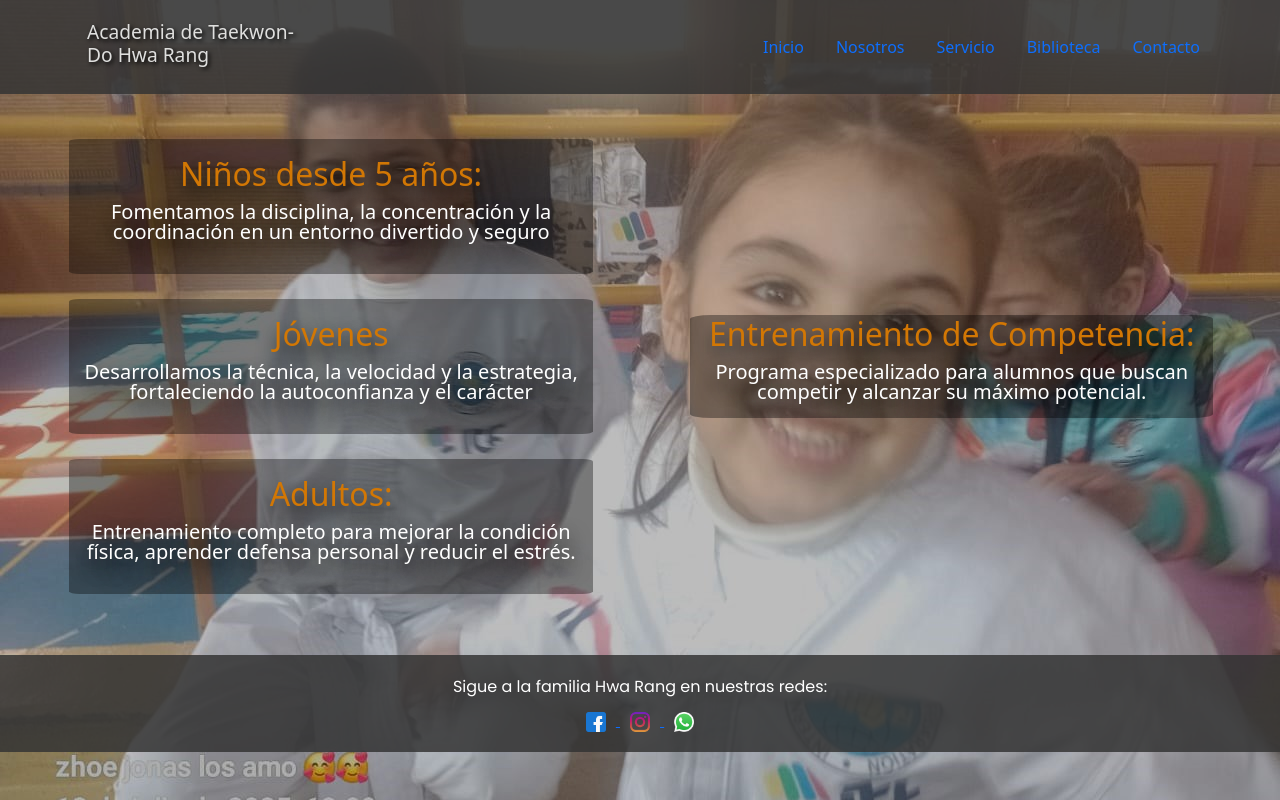
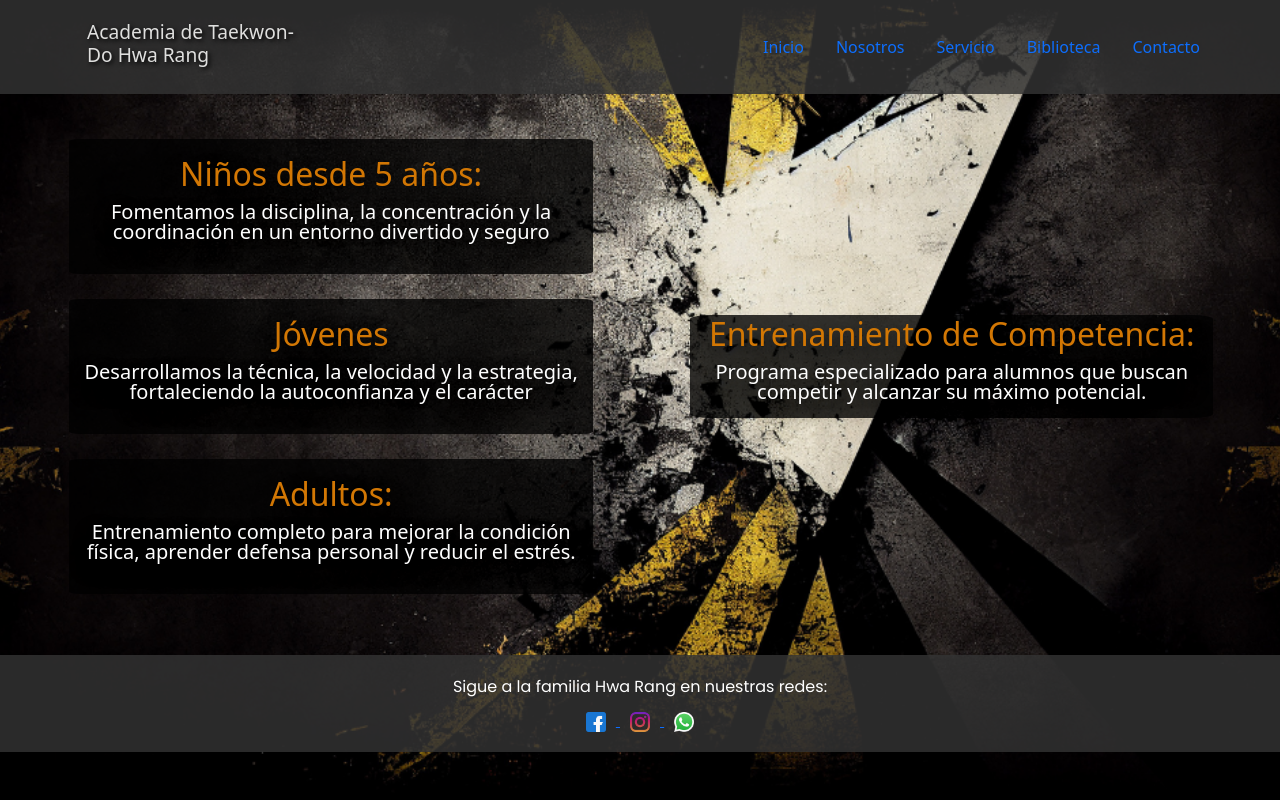
Before and after one commit to Rodrigobernabe/repocoder, a plain HTML site: page pages/servicios.html in a window 1280 px wide. Drawn offline with nearby package versions, Linux system fonts and the light colour scheme; a web font is replaced by a local one.

Commit message:
servicios1

```diff
--- a/css/style.css
+++ b/css/style.css
@@ -222,7 +222,7 @@ h2{
 /* ----------------------------------- body servicios*-------------------------------------------------------------------*/
 
 .bodyservicios{
-    background-image:url(../img/servicios.jpeg);
+    background-image:url(../img/unnamed.png);
     width: 100%;
     background-position: center;
     background-repeat: no-repeat;
@@ -259,7 +259,7 @@ h2{
     display: block;
     align-content: center;
     color: #ffffff;
-    background-color:#0000005c ;
+    background-color:#000000c7 ;
     border-radius: 2%;
     justify-self: start;
     align-self: center;
@@ -274,7 +274,7 @@ h2{
     display: block;
     align-content: center;
     color: #ffffff;
-    background-color:#0000005c ;
+    background-color:#000000c7 ;
     border-radius: 2%;
     justify-self: start;
     align-self: center;
@@ -289,7 +289,7 @@ h2{
     display: block;
     align-content: center;
     color: #ffffff;
-    background-color:#0000005c ;
+    background-color:#000000c7 ;
     border-radius: 2%;
     justify-self: start;
     align-self: center;
@@ -303,7 +303,7 @@ h2{
     justify-self: center;
     color: #ffffff;
     border-radius: 4%;
-    background-color:#0000005c ;
+    background-color:#000000c7 ;
     align-self: center;
     grid-area: Competencia;
     width: 90%;
```
